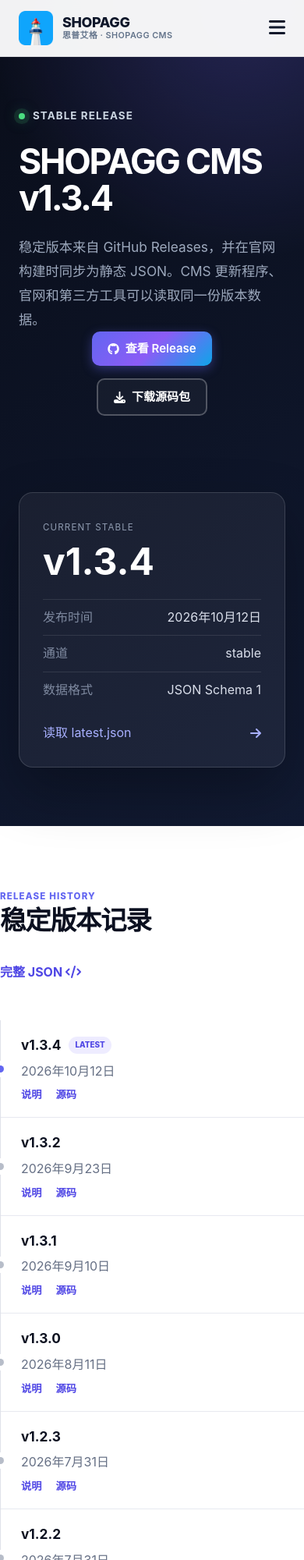
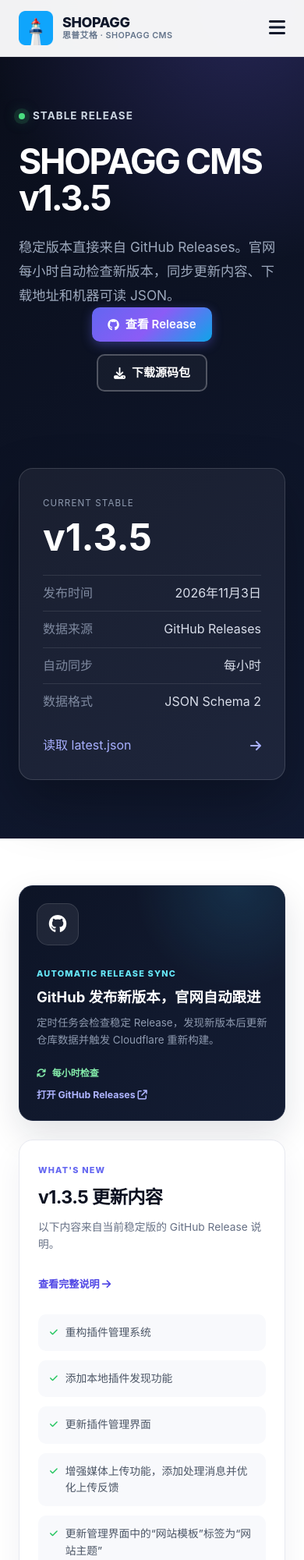
Before and after one commit to zhpelo/shopagg.org, an Astro site: page /releases in a window 390 px wide. Shown: the top 2000 px of the page at 78% size. Built offline with nearby package versions, Linux system fonts and the light colour scheme; Astro itself is replaced by a stand-in of ours.

Commit message:
Automate GitHub release updates

```diff
--- a/public/assets/site.css
+++ b/public/assets/site.css
@@ -2793,6 +2793,63 @@ pre code {
 .release-current-card dt { color: #7f8aa0; }
 .release-current-card dd { margin: 0; color: #d9deea; }
 .release-current-card a { display: flex; justify-content: space-between; align-items: center; margin-top: 20px; color: #a8b0ff; text-decoration: none; }
+.release-latest { padding-top: 88px; }
+.release-sync-banner {
+    display: grid;
+    grid-template-columns: auto minmax(0, 1fr) auto;
+    align-items: center;
+    gap: 22px;
+    padding: 26px 28px;
+    color: #dce4f3;
+    border: 1px solid #202a43;
+    border-radius: 18px;
+    background:
+        radial-gradient(circle at 82% 0, rgba(56,189,248,.14), transparent 32%),
+        linear-gradient(135deg, #0d1426, #141d34);
+    box-shadow: 0 18px 44px rgba(19,27,51,.12);
+}
+.release-sync-icon {
+    display: grid;
+    place-items: center;
+    width: 54px;
+    height: 54px;
+    color: #fff;
+    border: 1px solid rgba(255,255,255,.12);
+    border-radius: 15px;
+    background: rgba(255,255,255,.07);
+    font-size: 1.45rem;
+}
+.release-sync-copy > span,
+.release-notes-heading span {
+    color: #67e8f9;
+    font-size: .68rem;
+    font-weight: 800;
+    letter-spacing: .11em;
+    text-transform: uppercase;
+}
+.release-sync-copy h2 { margin: 5px 0 6px; color: #fff; font-size: 1.15rem; }
+.release-sync-copy p { margin: 0; color: #8f9bb0; font-size: .84rem; line-height: 1.65; }
+.release-sync-actions { display: grid; justify-items: end; gap: 9px; }
+.release-sync-actions span { color: #86efac; font-size: .75rem; font-weight: 750; }
+.release-sync-actions span i { margin-right: 5px; }
+.release-sync-actions a { color: #aeb4ff; text-decoration: none; font-size: .77rem; font-weight: 750; }
+.release-notes-card {
+    margin-top: 24px;
+    padding: 36px;
+    border: 1px solid var(--oss-line);
+    border-radius: 18px;
+    background: #fff;
+    box-shadow: 0 18px 42px rgba(35,29,82,.06);
+}
+.release-notes-heading { display: flex; align-items: end; justify-content: space-between; gap: 30px; margin-bottom: 28px; }
+.release-notes-heading span { color: var(--primary); }
+.release-notes-heading h2 { margin: 6px 0 7px; color: var(--oss-ink); font-size: 1.75rem; letter-spacing: -.025em; }
+.release-notes-heading p { margin: 0; color: var(--oss-muted); font-size: .86rem; }
+.release-notes-heading a { flex: 0 0 auto; color: var(--primary-dark); text-decoration: none; font-size: .82rem; font-weight: 750; }
+.release-notes-grid { display: grid; grid-template-columns: repeat(2, minmax(0, 1fr)); gap: 12px 24px; margin: 0; padding: 0; list-style: none; }
+.release-notes-grid li { display: flex; align-items: flex-start; gap: 10px; padding: 13px 15px; color: #4b5565; border-radius: 10px; background: #f8f9fc; font-size: .86rem; line-height: 1.55; }
+.release-notes-grid li i { margin-top: 4px; color: #22c55e; font-size: .7rem; }
+.release-notes-empty { margin: 0; color: var(--oss-muted); }
 .project-section-heading span { color: var(--primary); font-size: .72rem; font-weight: 800; letter-spacing: .1em; text-transform: uppercase; }
 .project-section-heading > a { color: var(--primary-dark); text-decoration: none; font-weight: 700; }
 .release-list { position: relative; border-left: 1px solid #dfe2e9; }
@@ -2835,6 +2892,10 @@ pre code {
     .release-row { grid-template-columns: 1fr auto; gap: 7px 20px; padding-top: 18px; padding-bottom: 18px; }
     .release-row time { grid-column: 1; }
     .release-actions { grid-column: 2; grid-row: 1 / span 2; }
+    .release-sync-banner { grid-template-columns: auto 1fr; }
+    .release-sync-actions { grid-column: 2; justify-items: start; }
+    .release-notes-heading { align-items: flex-start; flex-direction: column; }
+    .release-notes-grid { grid-template-columns: 1fr; }
 }
 
 @media (max-width: 600px) {
@@ -2860,6 +2921,7 @@ pre code {
     .resource-section,
     .release-history,
     .capability-catalog { padding: 76px 0; }
+    .release-history { padding-left: 24px; padding-right: 24px; }
     .oss-capability-grid,
     .capability-item-grid,
     .extension-points { grid-template-columns: 1fr; }
@@ -2877,6 +2939,11 @@ pre code {
     .capability-item p { min-height: 0; }
     .release-row { grid-template-columns: 1fr; padding-left: 26px; }
     .release-actions { grid-column: 1; grid-row: auto; }
+    .release-latest { padding-top: 60px; }
+    .release-sync-banner { grid-template-columns: 1fr; padding: 22px; }
+    .release-sync-actions { grid-column: 1; }
+    .release-notes-card { padding: 24px; }
+    .release-notes-heading h2 { font-size: 1.45rem; }
 }
 
 /* ==================== Multi-page documentation ==================== */
--- a/src/data/compatibility.json
+++ b/src/data/compatibility.json
@@ -5,7 +5,7 @@
     "stable"
   ],
   "current": {
-    "version": "1.3.4",
+    "version": "1.3.5",
     "php": ">=8.1",
     "database": "SQLite3",
     "plugin_api": "1.0"
--- a/src/data/releases.json
+++ b/src/data/releases.json
@@ -1,10 +1,35 @@
 [
+  {
+    "version": "1.3.5",
+    "tag": "v1.3.5",
+    "name": "v1.3.5",
+    "channel": "stable",
+    "published_at": "2026-11-03T13:44:24Z",
+    "release_url": "https://github.com/zhpelo/shopagg-b2b-website/releases/tag/v1.3.5",
+    "notes": [
+      "重构插件管理系统",
+      "添加本地插件发现功能",
+      "更新插件管理界面",
+      "增强媒体上传功能，添加处理消息并优化上传反馈",
+      "更新管理界面中的“网站模板”标签为“网站主题”",
+      "调整主题和应用列表的布局",
+      "优化应用与主题展示，调整安装和版本信息的显示逻辑",
+      "更新文档和代码中的品牌名称为SHOPAGG CMS，优化相关描述"
+    ],
+    "package": {
+      "url": "https://github.com/zhpelo/shopagg-b2b-website/archive/refs/tags/v1.3.5.zip",
+      "sha256": null,
+      "size": null
+    }
+  },
   {
     "version": "1.3.4",
     "tag": "v1.3.4",
+    "name": "v1.3.4",
     "channel": "stable",
     "published_at": "2026-10-12T08:50:51Z",
     "release_url": "https://github.com/zhpelo/shopagg-b2b-website/releases/tag/v1.3.4",
+    "notes": [],
     "package": {
       "url": "https://github.com/zhpelo/shopagg-b2b-website/archive/refs/tags/v1.3.4.zip",
       "sha256": null,
@@ -14,9 +39,11 @@
   {
     "version": "1.3.2",
     "tag": "v1.3.2",
+    "name": "v1.3.2",
     "channel": "stable",
     "published_at": "2026-09-23T06:02:10Z",
     "release_url": "https://github.com/zhpelo/shopagg-b2b-website/releases/tag/v1.3.2",
+    "notes": [],
     "package": {
       "url": "https://github.com/zhpelo/shopagg-b2b-website/archive/refs/tags/v1.3.2.zip",
       "sha256": null,
@@ -26,9 +53,11 @@
   {
     "version": "1.3.1",
     "tag": "v1.3.1",
+    "name": "v1.3.1",
     "channel": "stable",
     "published_at": "2026-09-10T10:38:01Z",
     "release_url": "https://github.com/zhpelo/shopagg-b2b-website/releases/tag/v1.3.1",
+    "notes": [],
     "package": {
       "url": "https://github.com/zhpelo/shopagg-b2b-website/archive/refs/tags/v1.3.1.zip",
       "sha256": null,
@@ -38,9 +67,11 @@
   {
     "version": "1.3.0",
     "tag": "v1.3.0",
+    "name": "v1.3.0",
     "channel": "stable",
     "published_at": "2026-08-11T10:00:15Z",
     "release_url": "https://github.com/zhpelo/shopagg-b2b-website/releases/tag/v1.3.0",
+    "notes": [],
     "package": {
       "url": "https://github.com/zhpelo/shopagg-b2b-website/archive/refs/tags/v1.3.0.zip",
       "sha256": null,
@@ -50,9 +81,11 @@
   {
     "version": "1.2.3",
     "tag": "v1.2.3",
+    "name": "v1.2.3",
     "channel": "stable",
     "published_at": "2026-07-31T14:43:46Z",
     "release_url": "https://github.com/zhpelo/shopagg-b2b-website/releases/tag/v1.2.3",
+    "notes": [],
     "package": {
       "url": "https://github.com/zhpelo/shopagg-b2b-website/archive/refs/tags/v1.2.3.zip",
       "sha256": null,
@@ -62,9 +95,11 @@
   {
     "version": "1.2.2",
     "tag": "v1.2.2",
+    "name": "v1.2.2",
     "channel": "stable",
     "published_at": "2026-07-31T14:02:59Z",
     "release_url": "https://github.com/zhpelo/shopagg-b2b-website/releases/tag/v1.2.2",
+    "notes": [],
     "package": {
       "url": "https://github.com/zhpelo/shopagg-b2b-website/archive/refs/tags/v1.2.2.zip",
       "sha256": null,
@@ -74,9 +109,11 @@
   {
     "version": "1.2.1",
     "tag": "v1.2.1",
+    "name": "v1.2.1",
     "channel": "stable",
     "published_at": "2026-07-28T02:31:21Z",
     "release_url": "https://github.com/zhpelo/shopagg-b2b-website/releases/tag/v1.2.1",
+    "notes": [],
     "package": {
       "url": "https://github.com/zhpelo/shopagg-b2b-website/archive/refs/tags/v1.2.1.zip",
       "sha256": null,
@@ -86,9 +123,11 @@
   {
     "version": "1.2.0",
     "tag": "v1.2.0",
+    "name": "v1.2.0",
     "channel": "stable",
     "published_at": "2026-07-06T01:59:12Z",
     "release_url": "https://github.com/zhpelo/shopagg-b2b-website/releases/tag/v1.2.0",
+    "notes": [],
     "package": {
       "url": "https://github.com/zhpelo/shopagg-b2b-website/archive/refs/tags/v1.2.0.zip",
       "sha256": null,
@@ -98,9 +137,11 @@
   {
     "version": "1.1.9",
     "tag": "v1.1.9",
+    "name": "v1.1.9",
     "channel": "stable",
     "published_at": "2026-07-01T10:04:09Z",
     "release_url": "https://github.com/zhpelo/shopagg-b2b-website/releases/tag/v1.1.9",
+    "notes": [],
     "package": {
       "url": "https://github.com/zhpelo/shopagg-b2b-website/archive/refs/tags/v1.1.9.zip",
       "sha256": null,
@@ -110,9 +151,11 @@
   {
     "version": "1.1.8",
     "tag": "v1.1.8",
+    "name": "v1.1.8",
     "channel": "stable",
     "published_at": "2026-06-24T12:31:12Z",
     "release_url": "https://github.com/zhpelo/shopagg-b2b-website/releases/tag/v1.1.8",
+    "notes": [],
     "package": {
       "url": "https://github.com/zhpelo/shopagg-b2b-website/archive/refs/tags/v1.1.8.zip",
       "sha256": null,
@@ -122,9 +165,11 @@
   {
     "version": "1.1.7",
     "tag": "v1.1.7",
+    "name": "v1.1.7",
     "channel": "stable",
     "published_at": "2026-06-17T03:42:19Z",
     "release_url": "https://github.com/zhpelo/shopagg-b2b-website/releases/tag/v1.1.7",
+    "notes": [],
     "package": {
       "url": "https://github.com/zhpelo/shopagg-b2b-website/archive/refs/tags/v1.1.7.zip",
       "sha256": null,
@@ -134,9 +179,11 @@
   {
     "version": "1.1.5",
     "tag": "v1.1.5",
+    "name": "v1.1.5",
     "channel": "stable",
     "published_at": "2026-06-15T17:21:30Z",
     "release_url": "https://github.com/zhpelo/shopagg-b2b-website/releases/tag/v1.1.5",
+    "notes": [],
     "package": {
       "url": "https://github.com/zhpelo/shopagg-b2b-website/archive/refs/tags/v1.1.5.zip",
       "sha256": null,
@@ -146,9 +193,11 @@
   {
     "version": "1.1.0",
     "tag": "v1.1.0",
+    "name": "v1.1.0",
     "channel": "stable",
     "published_at": "2026-06-08T16:34:00Z",
     "release_url": "https://github.com/zhpelo/shopagg-b2b-website/releases/tag/v1.1.0",
+    "notes": [],
     "package": {
       "url": "https://github.com/zhpelo/shopagg-b2b-website/archive/refs/tags/v1.1.0.zip",
       "sha256": null,
@@ -158,9 +207,11 @@
   {
     "version": "1.0.0",
     "tag": "v1.0.0",
+    "name": "v1.0.0",
     "channel": "stable",
     "published_at": "2026-04-11T09:52:51Z",
     "release_url": "https://github.com/zhpelo/shopagg-b2b-website/releases/tag/v1.0.0",
+    "notes": [],
     "package": {
       "url": "https://github.com/zhpelo/shopagg-b2b-website/archive/refs/tags/v1.0.0.zip",
       "sha256": null,
--- a/src/pages/api/openapi.json.ts
+++ b/src/pages/api/openapi.json.ts
@@ -4,8 +4,8 @@ const document = {
   openapi: '3.1.0',
   info: {
     title: 'SHOPAGG CMS 官网静态 API',
-    version: '1.0.0',
-    description: '在构建阶段生成的只读 JSON 接口，不依赖运行时服务。'
+    version: '1.1.0',
+    description: '在构建阶段生成的只读 JSON 接口，不依赖运行时服务。版本数据从 GitHub Releases 自动同步。'
   },
   servers: [{ url: 'https://shopagg.org' }],
   paths: {
@@ -13,7 +13,7 @@ const document = {
     '/api/capabilities.json': { get: { summary: '读取产品能力清单', responses: { '200': { description: '按领域分组的能力列表' } } } },
     '/api/compatibility.json': { get: { summary: '读取运行环境和兼容性信息', responses: { '200': { description: '兼容性数据' } } } },
     '/api/docs/index.json': { get: { summary: '读取权威文档索引', responses: { '200': { description: '文档索引' } } } },
-    '/api/releases/latest.json': { get: { summary: '读取最新稳定版本', responses: { '200': { description: '最新版本清单' } } } },
+    '/api/releases/latest.json': { get: { summary: '读取最新稳定版本与更新摘要', responses: { '200': { description: '最新版本资料' } } } },
     '/api/releases/index.json': { get: { summary: '读取稳定版本历史', responses: { '200': { description: '版本历史' } } } }
   }
 };
--- a/src/pages/releases.astro
+++ b/src/pages/releases.astro
@@ -6,8 +6,9 @@ import releases from '../data/releases.json';
 
 const latest = releases[0];
 const title = '版本发布 - SHOPAGG CMS（思普艾格）';
-const description = '查看 SHOPAGG CMS 当前稳定版、历史发布记录、源码包和机器可读的版本更新数据。';
+const description = '查看 SHOPAGG CMS 当前稳定版、更新内容、历史发布记录和源码包。版本数据每小时从 GitHub Releases 自动同步。';
 const formatDate = (value: string) => new Intl.DateTimeFormat('zh-CN', { timeZone: 'Asia/Shanghai', year: 'numeric', month: 'long', day: 'numeric' }).format(new Date(value));
+const repositoryReleasesUrl = 'https://github.com/zhpelo/shopagg-b2b-website/releases';
 ---
 
 <BaseLayout {title} {description} canonicalPath="/releases">
@@ -18,7 +19,7 @@ const formatDate = (value: string) => new Intl.DateTimeFormat('zh-CN', { timeZon
         <div>
           <div class="project-eyebrow"><span class="status-dot"></span> Stable release</div>
           <h1>SHOPAGG CMS v{latest.version}</h1>
-          <p>稳定版本来自 GitHub Releases，并在官网构建时同步为静态 JSON。CMS 更新程序、官网和第三方工具可以读取同一份版本数据。</p>
+          <p>稳定版本直接来自 GitHub Releases。官网每小时自动检查新版本，同步更新内容、下载地址和机器可读 JSON。</p>
           <div class="hero-buttons">
             <a href={latest.release_url} target="_blank" rel="noopener" class="btn btn-primary"><i class="fab fa-github"></i> 查看 Release</a>
             <a href={latest.package.url} class="btn btn-outline"><i class="fas fa-download"></i> 下载源码包</a>
@@ -26,11 +27,40 @@ const formatDate = (value: string) => new Intl.DateTimeFormat('zh-CN', { timeZon
         </div>
         <div class="release-current-card">
           <span>Current stable</span><strong>v{latest.version}</strong>
-          <dl><div><dt>发布时间</dt><dd>{formatDate(latest.published_at)}</dd></div><div><dt>通道</dt><dd>stable</dd></div><div><dt>数据格式</dt><dd>JSON Schema 1</dd></div></dl>
+          <dl><div><dt>发布时间</dt><dd>{formatDate(latest.published_at)}</dd></div><div><dt>数据来源</dt><dd>GitHub Releases</dd></div><div><dt>自动同步</dt><dd>每小时</dd></div><div><dt>数据格式</dt><dd>JSON Schema 2</dd></div></dl>
           <a href="/api/releases/latest.json">读取 latest.json <i class="fas fa-arrow-right"></i></a>
         </div>
       </div>
     </header>
+
+    <section class="container release-latest">
+      <div class="release-sync-banner">
+        <div class="release-sync-icon"><i class="fab fa-github"></i></div>
+        <div class="release-sync-copy">
+          <span>Automatic release sync</span>
+          <h2>GitHub 发布新版本，官网自动跟进</h2>
+          <p>定时任务会检查稳定 Release，发现新版本后更新仓库数据并触发 Cloudflare 重新构建。</p>
+        </div>
+        <div class="release-sync-actions">
+          <span><i class="fas fa-arrows-rotate"></i> 每小时检查</span>
+          <a href={repositoryReleasesUrl} target="_blank" rel="noopener">打开 GitHub Releases <i class="fas fa-arrow-up-right-from-square"></i></a>
+        </div>
+      </div>
+
+      <div class="release-notes-card">
+        <div class="release-notes-heading">
+          <div><span>What's new</span><h2>v{latest.version} 更新内容</h2><p>以下内容来自当前稳定版的 GitHub Release 说明。</p></div>
+          <a href={latest.release_url} target="_blank" rel="noopener">查看完整说明 <i class="fas fa-arrow-right"></i></a>
+        </div>
+        {latest.notes.length > 0 ? (
+          <ul class="release-notes-grid">
+            {latest.notes.map((note) => <li><i class="fas fa-check"></i><span>{note}</span></li>)}
+          </ul>
+        ) : (
+          <p class="release-notes-empty">该版本未提供摘要，请前往 GitHub 查看完整 Release。</p>
+        )}
+      </div>
+    </section>
 
     <section class="container release-history">
       <div class="project-section-heading"><div><span>Release history</span><h2>稳定版本记录</h2></div><a href="/api/releases/index.json">完整 JSON <i class="fas fa-code"></i></a></div>
```
Also changed, not shown: scripts/sync-releases.mjs (+12 -1 lines), src/pages/api/releases/index.json.ts (+11 -1 lines), src/pages/api/releases/latest.json.ts (+10 -1 lines), .github/workflows/deploy.yml, README.md.
